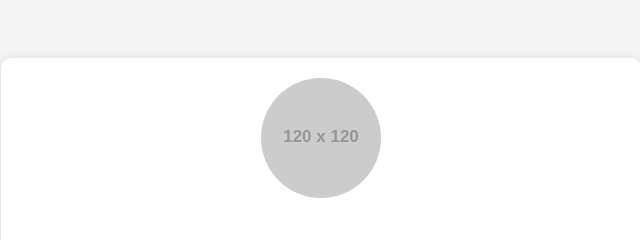
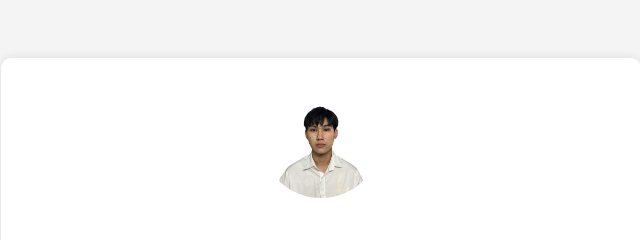
Before and after one commit to PhatDuc1/BTCCPTPM, a plain HTML site: page test.html in a window 1280 px wide. Shown: the top 240 px of the page, without its empty margins (319-959 px from the left). Drawn offline with Linux system fonts and the light colour scheme; placeholder pictures from the web are drawn by us.

Commit message:
first commit

```diff
--- a/test.html
+++ b/test.html
@@ -37,7 +37,7 @@
 </head>
 <body>
     <div class="container">
-        <img class="avatar" src="https://via.placeholder.com/120" alt="Avatar của tôi">
+        <img class="avatar" src="./avatar/anhcanhan.jpg" alt="Avatar của tôi">
         <h1>Xin chào! Tôi là PHÁT</h1>
         <p><strong>Nghề nghiệp:</strong> CÔNG NGHỆ THÔNG TIN</p>
         <p><strong>Sở thích:</strong> BƠI LỘI</p>
```
Also changed, not shown: avatar/anhcanhan.jpg (added).
